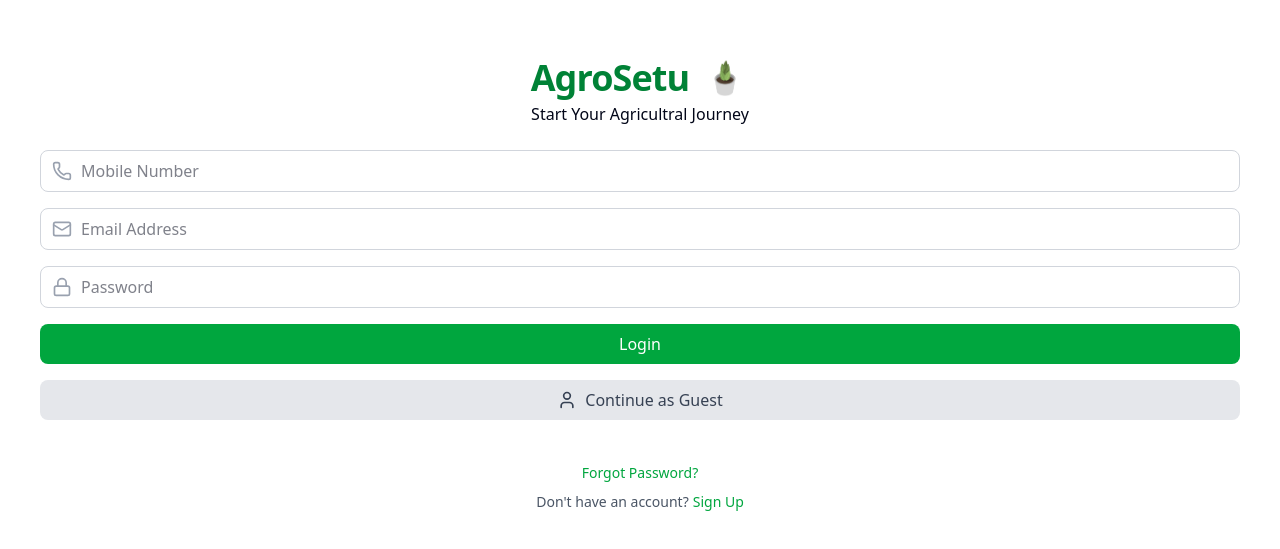
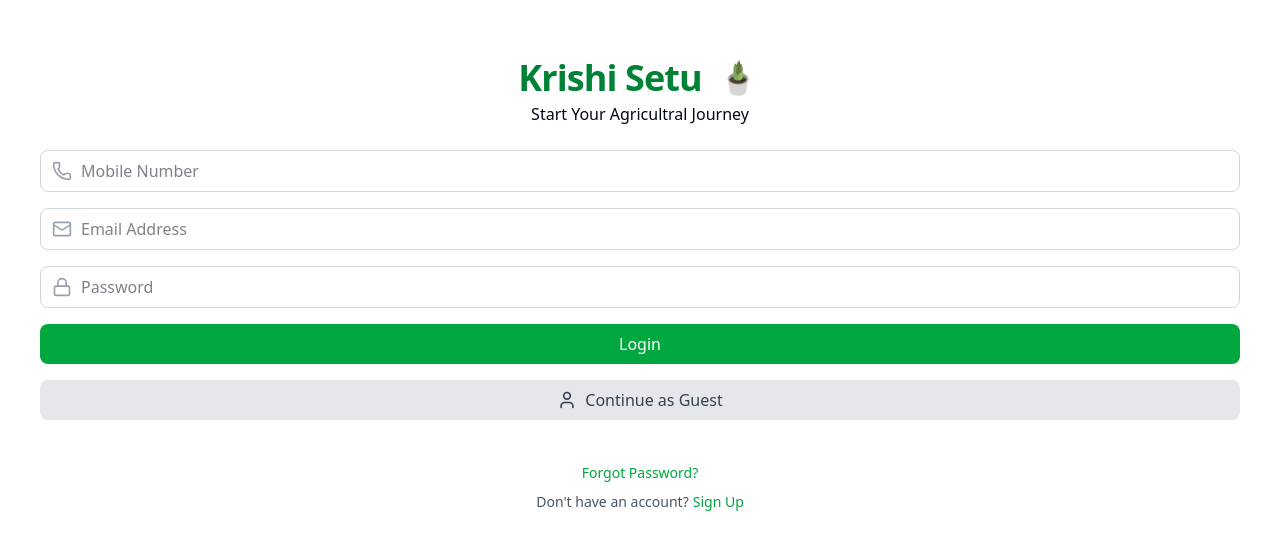
Before and after one commit to AdishtJaglan/agro-setu, a React (Vite) app in the folder client/: page / in a window 1280 px wide. Shown: the part 117-666 px from the top of the page. Built offline with nearby package versions, Linux system fonts and the light colour scheme.

Commit message:
tweak name

```diff
--- a/client/index.html
+++ b/client/index.html
@@ -4,7 +4,7 @@
     <meta charset="UTF-8" />
     <link rel="icon" type="image/svg+xml" href="/plant.webp" />
     <meta name="viewport" content="width=device-width, initial-scale=1.0" />
-    <title>AgroSetu</title>
+    <title>Krishi Setu</title>
   </head>
   <body>
     <div id="root"></div>
--- a/client/src/pages/Login.tsx
+++ b/client/src/pages/Login.tsx
@@ -47,7 +47,7 @@ const Login = () => {
       <div className="w-full mx-auto rounded-xl p-6">
         <div className="flex items-center justify-center space-x-3">
           <h1 className="text-4xl font-bold text-green-700 tracking-tight">
-            AgroSetu
+            Krishi Setu
           </h1>
           <img
             src="/plant.webp"
```
